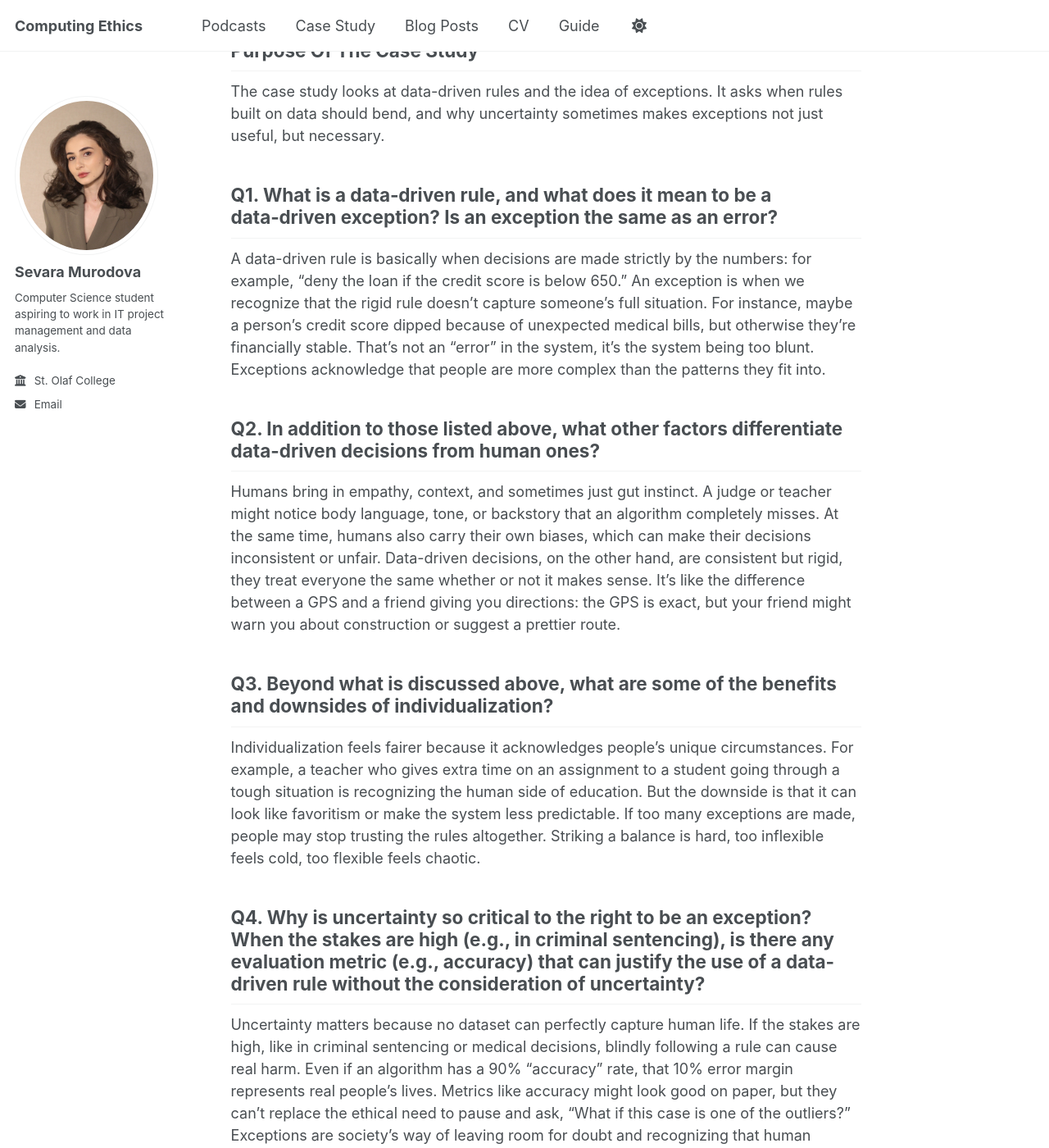
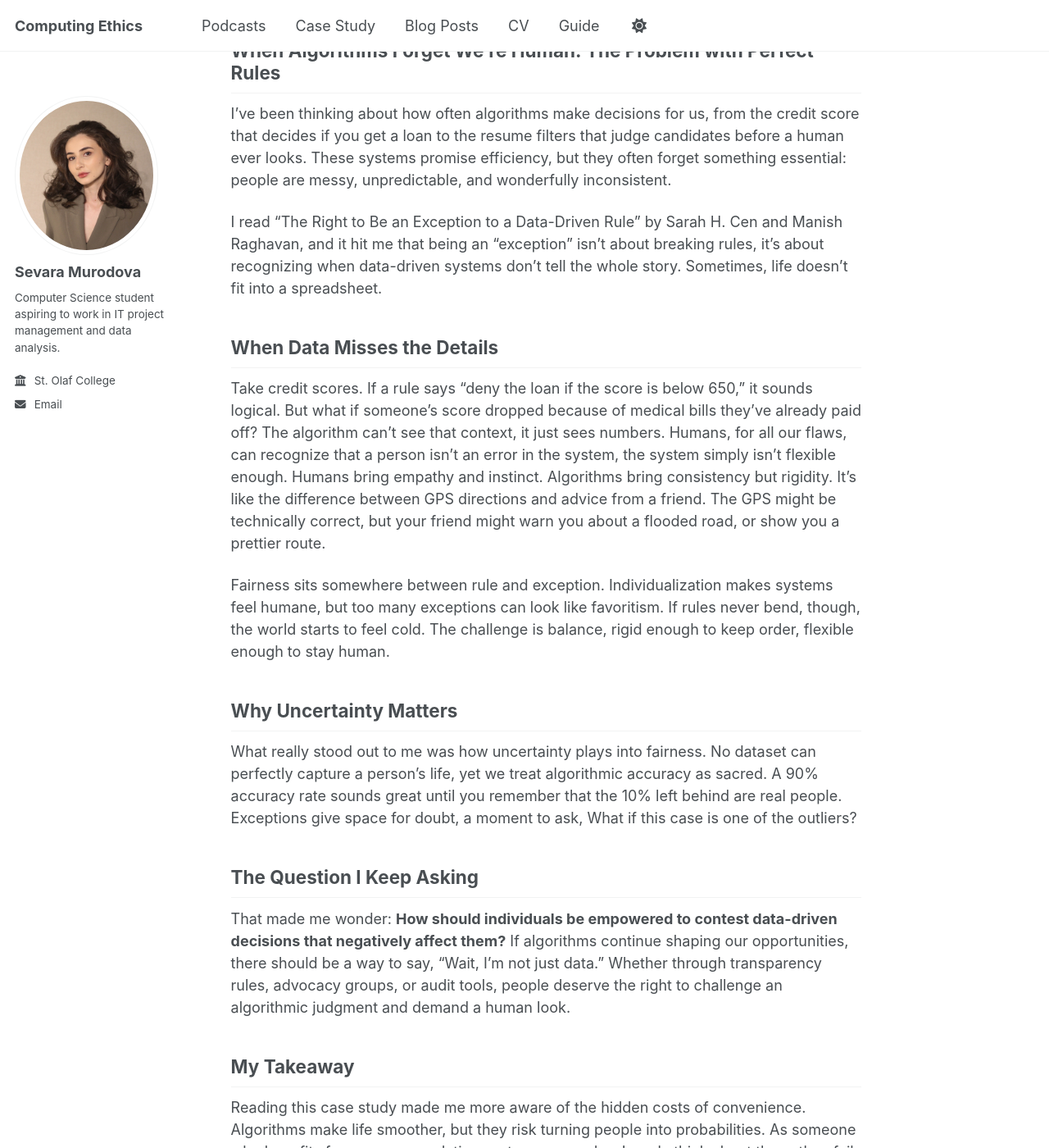
Before and after one commit to sevvara/ethics_fall2025, a Jekyll site: the page built from _posts/2025-09-25-ALG-blog-post-1.md, in a window 1280 px wide and 1400 px high, scrolled down 297 px. Shown: the whole window at 82% size. Built offline with Jekyll 4.4.1, drawn with Linux system fonts in a browser that asks for light colours; a script that is not in the unit is left out; some of the changed text lies outside the part shown.

Commit message:
alg post 1 revised

```diff
--- a/_posts/2025-09-25-ALG-blog-post-1.md
+++ b/_posts/2025-09-25-ALG-blog-post-1.md
@@ -16,30 +16,23 @@ tags:
 ["The Right to Be an Exception to a Data‑Driven Rule" by Sarah H. Cen and Manish Raghavan](https://mit-serc.pubpub.org/pub/right-to-be-exception/release/2)
 
 
-## Purpose Of The Case Study
-The case study looks at data-driven rules and the idea of exceptions. It asks when rules built on data should bend, and why uncertainty sometimes makes exceptions not just useful, but necessary.
+## When Algorithms Forget We’re Human: The Problem with Perfect Rules
+I’ve been thinking about how often algorithms make decisions for us, from the credit score that decides if you get a loan to the resume filters that judge candidates before a human ever looks. These systems promise efficiency, but they often forget something essential: people are messy, unpredictable, and wonderfully inconsistent.
 
-## Q1. What is a data‑driven rule, and what does it mean to be a data‑driven exception? Is an exception the same as an error?
+I read “The Right to Be an Exception to a Data-Driven Rule” by Sarah H. Cen and Manish Raghavan, and it hit me that being an “exception” isn’t about breaking rules, it’s about recognizing when data-driven systems don’t tell the whole story. Sometimes, life doesn’t fit into a spreadsheet.
 
-A data-driven rule is basically when decisions are made strictly by the numbers: for example, “deny the loan if the credit score is below 650.” An exception is when we recognize that the rigid rule doesn’t capture someone’s full situation. For instance, maybe a person’s credit score dipped because of unexpected medical bills, but otherwise they’re financially stable. That’s not an “error” in the system, it’s the system being too blunt. Exceptions acknowledge that people are more complex than the patterns they fit into.
+## When Data Misses the Details
+Take credit scores. If a rule says “deny the loan if the score is below 650,” it sounds logical. But what if someone’s score dropped because of medical bills they’ve already paid off? The algorithm can’t see that context, it just sees numbers. Humans, for all our flaws, can recognize that a person isn’t an error in the system, the system simply isn’t flexible enough. Humans bring empathy and instinct. Algorithms bring consistency but rigidity. It’s like the difference between GPS directions and advice from a friend. The GPS might be technically correct, but your friend might warn you about a flooded road,  or show you a prettier route.
 
-## Q2. In addition to those listed above, what other factors differentiate data-driven decisions from human ones?
+Fairness sits somewhere between rule and exception. Individualization makes systems feel humane, but too many exceptions can look like favoritism. If rules never bend, though, the world starts to feel cold. The challenge is balance, rigid enough to keep order, flexible enough to stay human.
 
- Humans bring in empathy, context, and sometimes just gut instinct. A judge or teacher might notice body language, tone, or backstory that an algorithm completely misses. At the same time, humans also carry their own biases, which can make their decisions inconsistent or unfair. Data-driven decisions, on the other hand, are consistent but rigid, they treat everyone the same whether or not it makes sense. It’s like the difference between a GPS and a friend giving you directions: the GPS is exact, but your friend might warn you about construction or suggest a prettier route.
+## Why Uncertainty Matters
+What really stood out to me was how uncertainty plays into fairness. No dataset can perfectly capture a person’s life, yet we treat algorithmic accuracy as sacred. A 90% accuracy rate sounds great until you remember that the 10% left behind are real people. Exceptions give space for doubt, a moment to ask, What if this case is one of the outliers?
 
-## Q3. Beyond what is discussed above, what are some of the benefits and downsides of individualization?
+## The Question I Keep Asking
+That made me wonder: **How should individuals be empowered to contest data-driven decisions that negatively affect them?**
+If algorithms continue shaping our opportunities, there should be a way to say, “Wait, I’m not just data.” Whether through transparency rules, advocacy groups, or audit tools, people deserve the right to challenge an algorithmic judgment and demand a human look.
 
-Individualization feels fairer because it acknowledges people’s unique circumstances. For example, a teacher who gives extra time on an assignment to a student going through a tough situation is recognizing the human side of education. But the downside is that it can look like favoritism or make the system less predictable. If too many exceptions are made, people may stop trusting the rules altogether. Striking a balance is hard, too inflexible feels cold, too flexible feels chaotic.
-
-
-## Q4. Why is uncertainty so critical to the right to be an exception? When the stakes are high (e.g., in criminal sentencing), is there any evaluation metric (e.g., accuracy) that can justify the use of a data-driven rule without the consideration of uncertainty?
-
-Uncertainty matters because no dataset can perfectly capture human life. If the stakes are high, like in criminal sentencing or medical decisions, blindly following a rule can cause real harm. Even if an algorithm has a 90% “accuracy” rate, that 10% error margin represents real people’s lives. Metrics like accuracy might look good on paper, but they can’t replace the ethical need to pause and ask, “What if this case is one of the outliers?” Exceptions are society’s way of leaving room for doubt and recognizing that human judgment is still necessary.
-
-## New Question
-**How should individuals be empowered to contest data‑driven decisions that negatively affect them?**
-
-The case study argues that the burden of proof should shift from the decision subject to the decision maker. Yet in practice, challenging an algorithmic decision requires knowledge and resources. My question invites discussion on mechanisms, transparency requirements, legal rights, advocacy groups, or technical audit tools, that can help people assert their right to be an exception and meaningfully contest an unfair algorithmic decision. This connects with my experience of seeing people accept automated decisions without understanding that they can ask for explanations or human review.
-
-## Reflection
-Reading this case study made me think about the hidden costs of convenience. Algorithms promise efficiency, but they also risk codifying statistical averages into decisions that shape people’s lives. I was struck by the argument that being an exception isn’t a personal failing, it’s often a natural result of how models are trained. As someone who benefits from recommender systems and automated tools, I realise that I rarely think about the people for whom those tools fail. This exercise challenged me to consider when it is appropriate to rely on an algorithm and when we should slow down, acknowledge uncertainty and treat people as individuals.
+## My Takeaway
+Reading this case study made me more aware of the hidden costs of convenience. Algorithms make life smoother, but they risk turning people into probabilities. As someone who benefits from recommendation systems every day, I rarely think about those they fail.
+This study reminded me that fairness isn’t only about getting the math right, it’s about remembering the human behind the data. Because even in a data-driven world, we deserve the right to be human.
```
